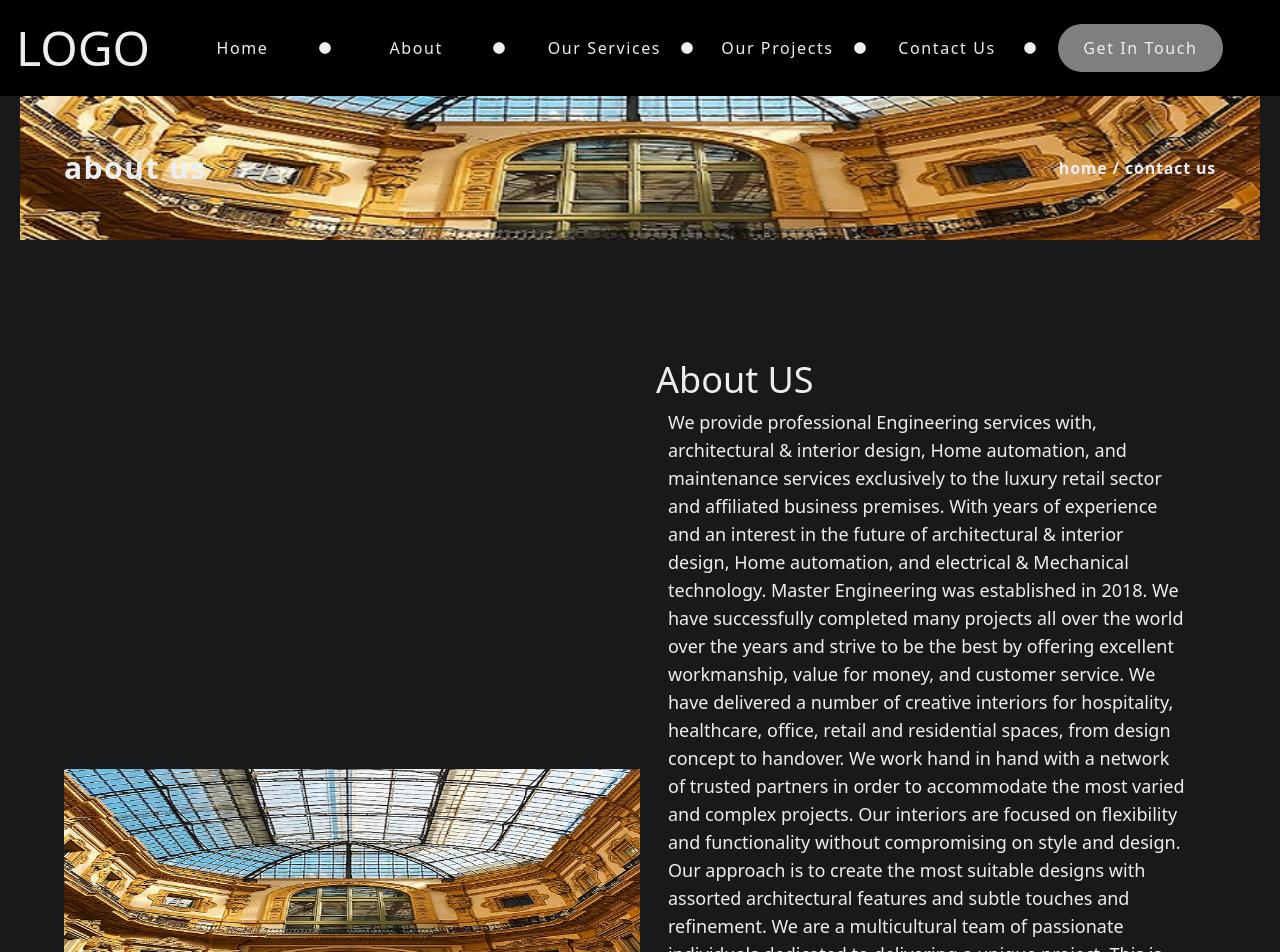
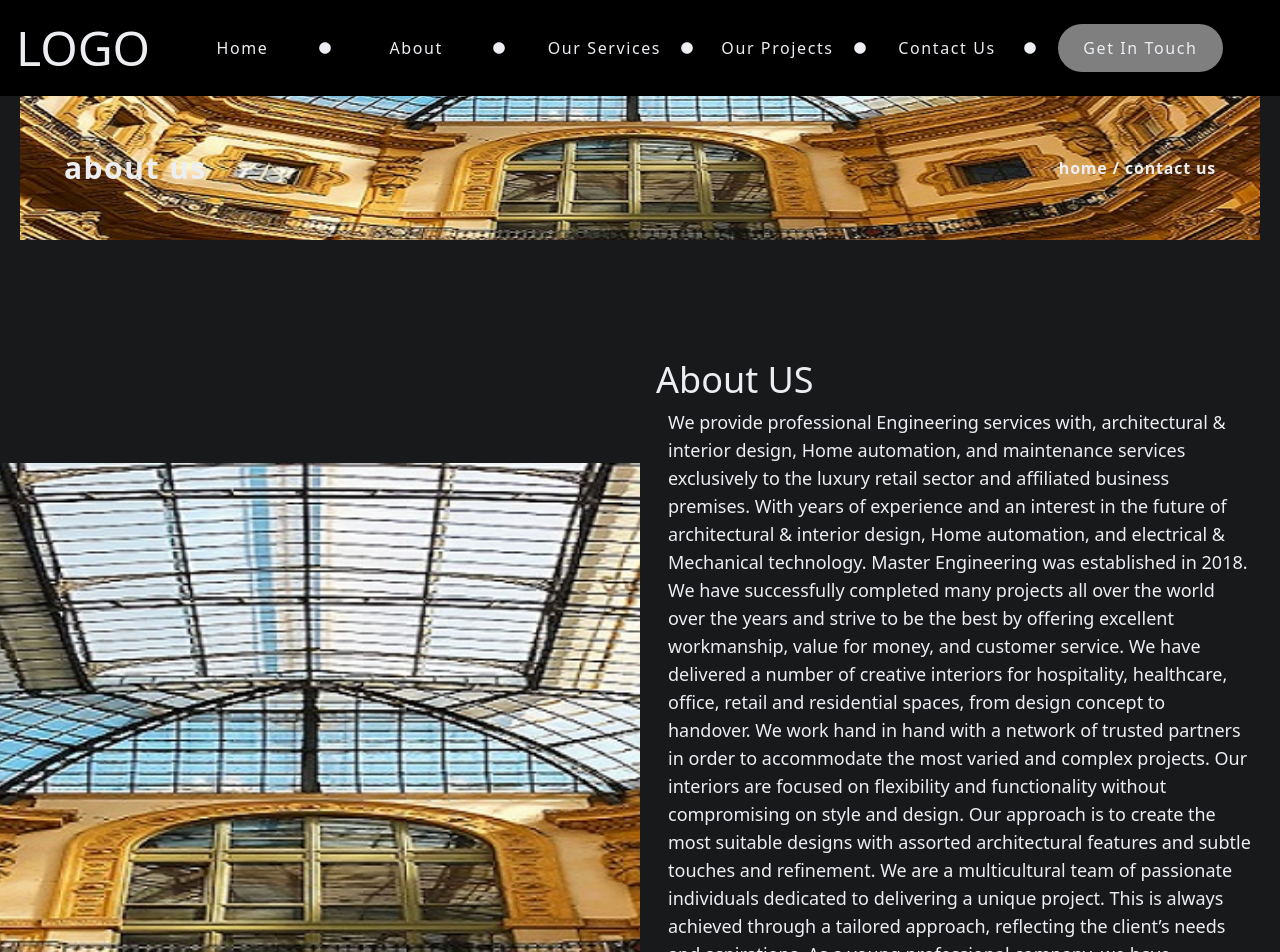
Before and after one commit to parham-mosadeq/infya, a Next.js app: page /about in a window 1280 px wide. Shown: the top 952 px of the page. Built offline with nearby package versions, Linux system fonts and the light colour scheme.

Commit message:
customize pic size

```diff
--- a/src/components/modules/about-us/AboutUsInfo.js
+++ b/src/components/modules/about-us/AboutUsInfo.js
@@ -1,6 +1,6 @@
 function AboutUsInfo() {
   return (
-    <section className='text-mainTxtColor py-10 px-4 text-lg'>
+    <section className='min-h-screen text-mainTxtColor flex flex-col justify-center py-10 px-4 text-lg'>
       <div className='py-4'>
         <h1 className='text-4xl capitalize pb-2'>About US</h1>
         <p className='px-3'>
--- a/src/components/modules/about-us/AboutUsProfile.js
+++ b/src/components/modules/about-us/AboutUsProfile.js
@@ -1,9 +1,9 @@
 import Image from 'next/image';
 function AboutUsProfile() {
   return (
-    <div className='block w-full h-full '>
+    <div className='block w-full h-full overflow-x-hidden'>
       <Image
-        className='block w-full h-full object-cover'
+        className='block w-full h-full lg:h-[790px] object-cover'
         src='/yannick.jpg'
         width={500}
         height={500}
--- a/src/components/templates/AboutUsPage.js
+++ b/src/components/templates/AboutUsPage.js
@@ -4,17 +4,21 @@ import AboutUsProfile from '../modules/about-us/AboutUsProfile';
 import ContactUsProfile from '../modules/contact-us/ContactUsProfile';
 
 function AboutUsPage() {
+  // ! NOT standard sizing
   return (
-    <main className='h-full bg-mainAboutColor w-full block '>
+    <main className='h-full bg-mainAboutColor w-full overflow-hidden'>
       <ContactUsProfile title='about us' />
-      <div className=' py-16 max-w-6xl mx-auto flex items-center justify-center flex-col lg:flex-row'>
-        <div className='w-1/2 mx-auto h-96 lg:h-full'>
+      <div className=' py-16  mx-auto flex items-center justify-center flex-col lg:flex-row'>
+        {/* to turn to previous width sizes place max-w-6xl down here */}
+        <div className='w-full  mx-auto h-96 lg:h-1/2 xl:h-3/4 xl:w-3/4'>
           <AboutUsProfile />
         </div>
-        <div className='lg:w-1/2 lg:h-full'>
+        {/* to turn to previous width delete max-w-6xl down here */}
+        <div className=' w-3/4 max-w-6xl mx-auto'>
           <AboutUsInfo />
         </div>
       </div>
+      <div className='h-full'></div>
       <TalkWithUs href={'/contact-us'} title='talk with us' />
     </main>
   );
```
